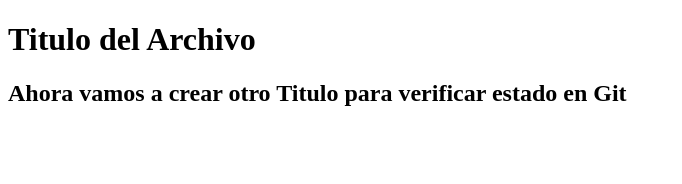
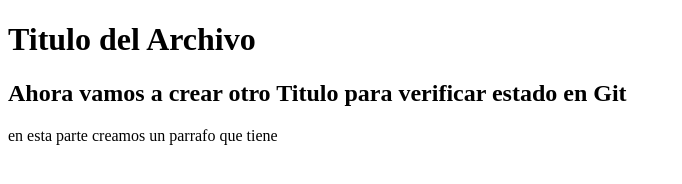
Before and after one commit to Lsluislora/Git-Practicas, a plain HTML site: page index.html in a window 1280 px wide. Shown: the whole page, without its empty margins (0-682 px from the left). Drawn offline with Linux system fonts and the light colour scheme.

Commit message:
Parrafo creado

```diff
--- a/index.html
+++ b/index.html
@@ -9,5 +9,7 @@
 <body>
     <h1>Titulo del Archivo</h1>
     <h2>Ahora vamos a crear otro Titulo para verificar estado en Git</h2>
+
+    <p>en esta parte creamos un parrafo que tiene</p>
 </body>
 </html>
```
